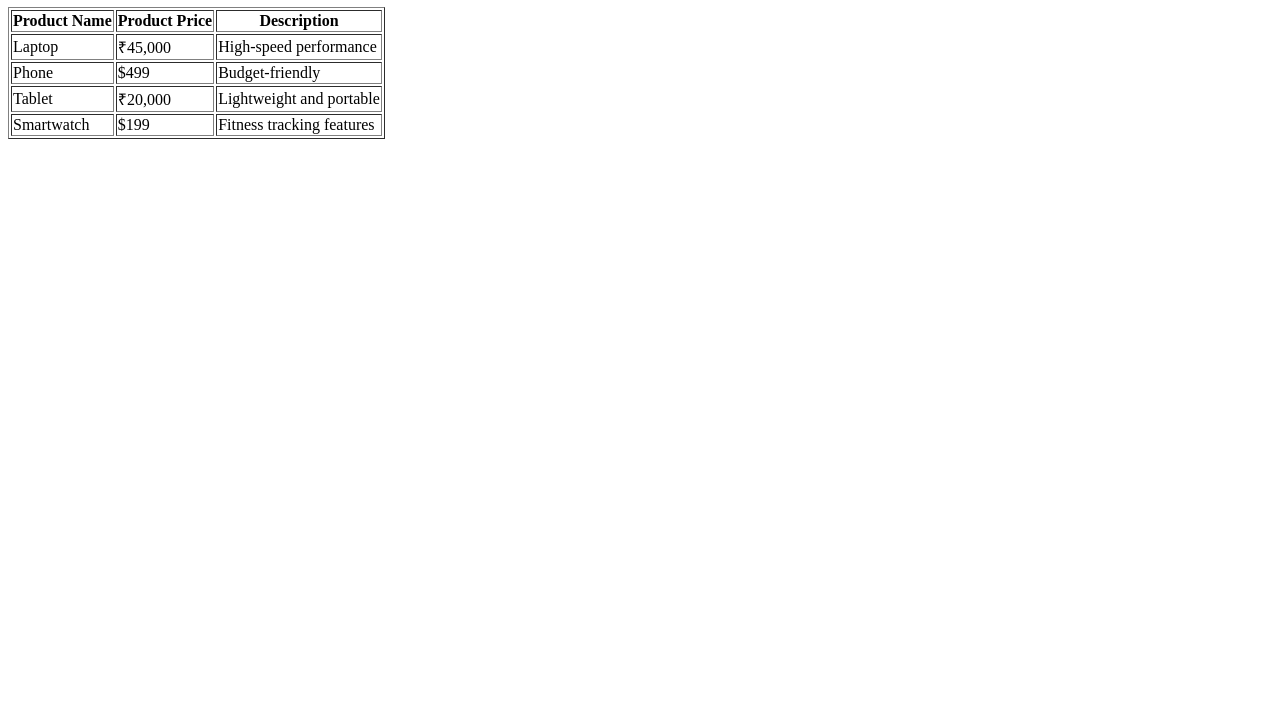
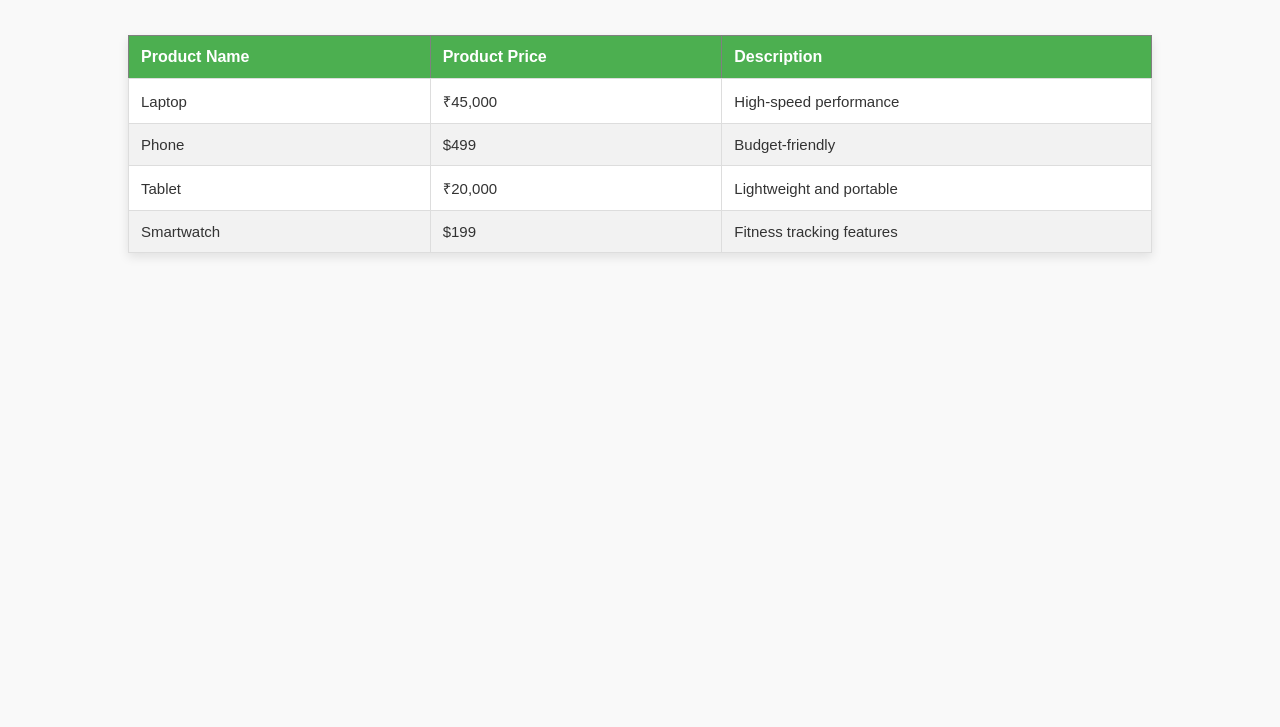
Before and after one commit to Karthikeyan8296/Product_Table, a plain HTML site: page index.html in a window 1280 px wide. Shown: the part 73-800 px from the top of the page. Drawn offline with Linux system fonts and the light colour scheme.

Commit message:
inital commit

```diff
--- a/index.html
+++ b/index.html
@@ -3,6 +3,7 @@
   <head>
     <meta charset="UTF-8" />
     <meta name="viewport" content="width=device-width, initial-scale=1.0" />
+    <link rel="stylesheet" href="style.css" />
     <title>Product Table</title>
   </head>
   <body>
--- /dev/null
+++ b/style.css
@@ -0,0 +1,46 @@
+body {
+  background-color: #f9f9f9;
+  font-family: Arial, Helvetica, sans-serif;
+  margin: 0;
+  padding: 0;
+}
+
+table {
+  border-collapse: collapse;
+  width: 80%;
+  margin: 50px auto;
+  background-color: #ffffff;
+  box-shadow: 0 4px 10px rgba(0, 0, 0, 0.1);
+}
+
+caption {
+  caption-side: top;
+  font-weight: bold;
+  font-size: 1.5em;
+  margin-top: 20px;
+  margin-bottom: 10px;
+  color: #333;
+}
+
+thead th {
+  background-color: #4caf50;
+  color: white;
+  padding: 12px;
+  text-align: left;
+  font-size: 16px;
+}
+
+tbody td {
+  border: 1px solid #ddd;
+  padding: 12px;
+  font-size: 15px;
+  color: #333;
+}
+
+tbody tr:nth-child(even) {
+  background-color: #f2f2f2;
+}
+
+tbody tr:hover {
+  background-color: #e0f7fa;
+}
```
